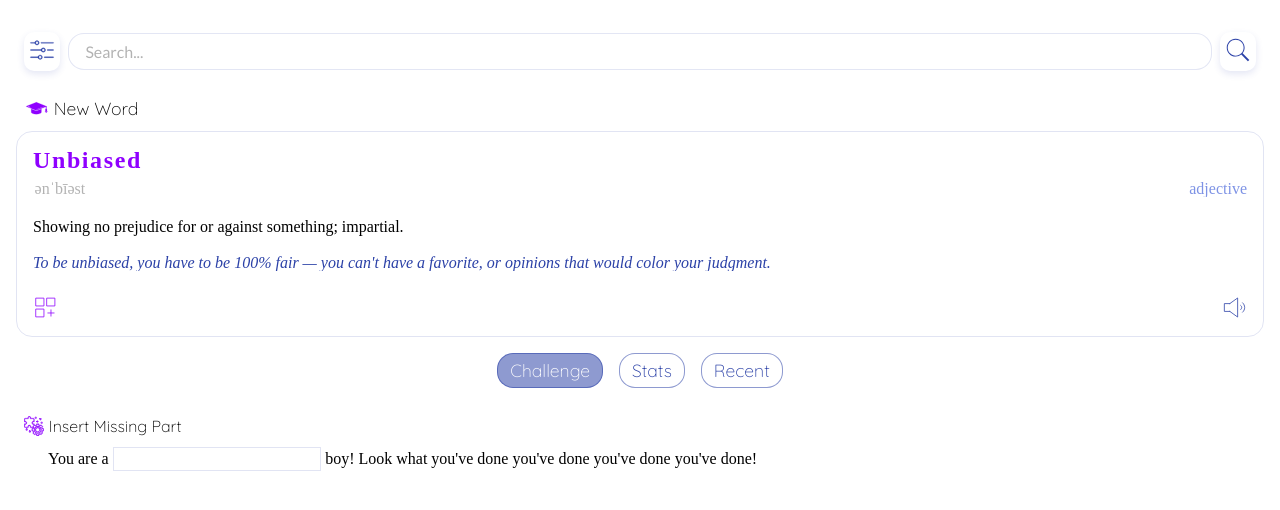
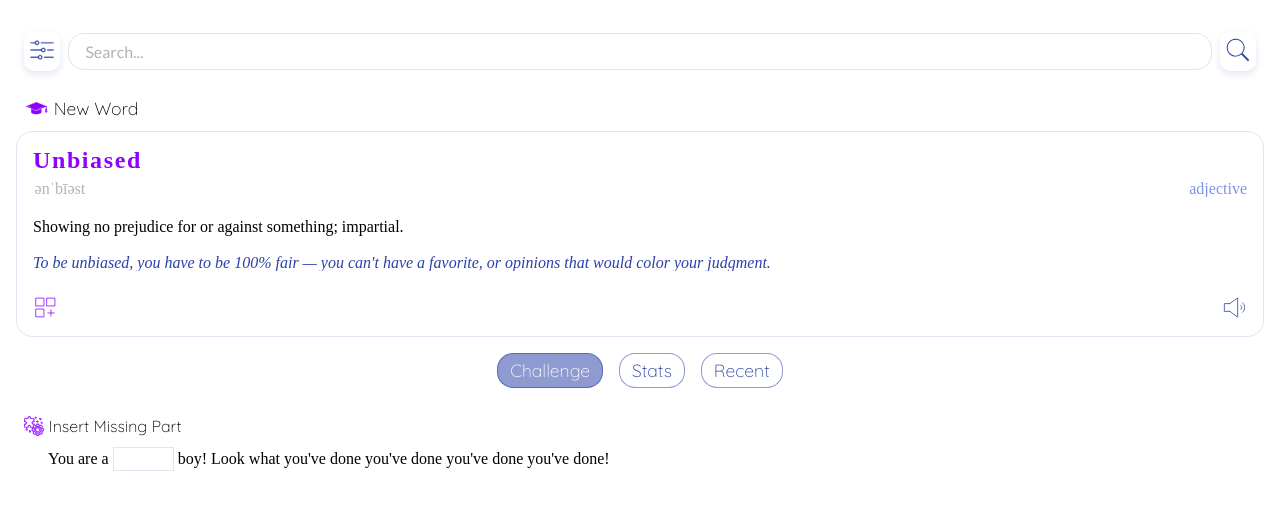
Before and after one commit to ekateryna-rodina/wordbook, a React (Create React App) app in the folder client/: page / in a window 1280 px wide. Shown: the top 510 px of the page. Built offline with nearby package versions, Linux system fonts and the light colour scheme.

Commit message:
fixed input for filling gaps challenge

```diff
--- a/client/src/components/ChallengeMissing/ChallengeMissing.tsx
+++ b/client/src/components/ChallengeMissing/ChallengeMissing.tsx
@@ -63,7 +63,7 @@ const ChallengeMissing = ({ sentence, missing }: ChallengeMissingProps) => {
         .split(' ')
         .map((w) =>
           missing.includes(w) ? (
-            <Missing value={w + Math.random().toString()} key={w} />
+            <Missing value={w} key={w + Math.random().toString()} />
           ) : (
             <Word word={w} key={w + Math.random().toString()} />
           )
```
